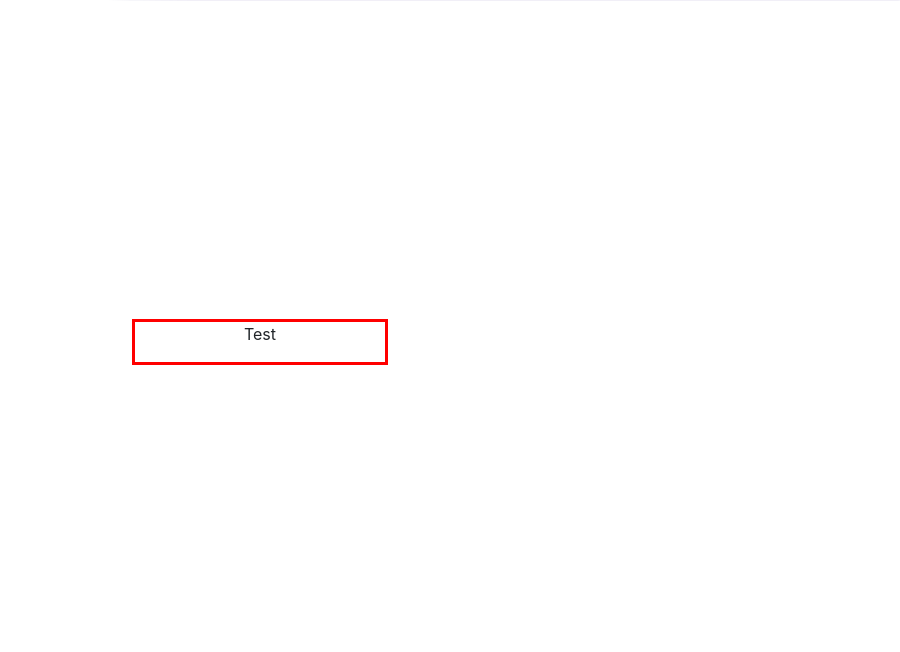
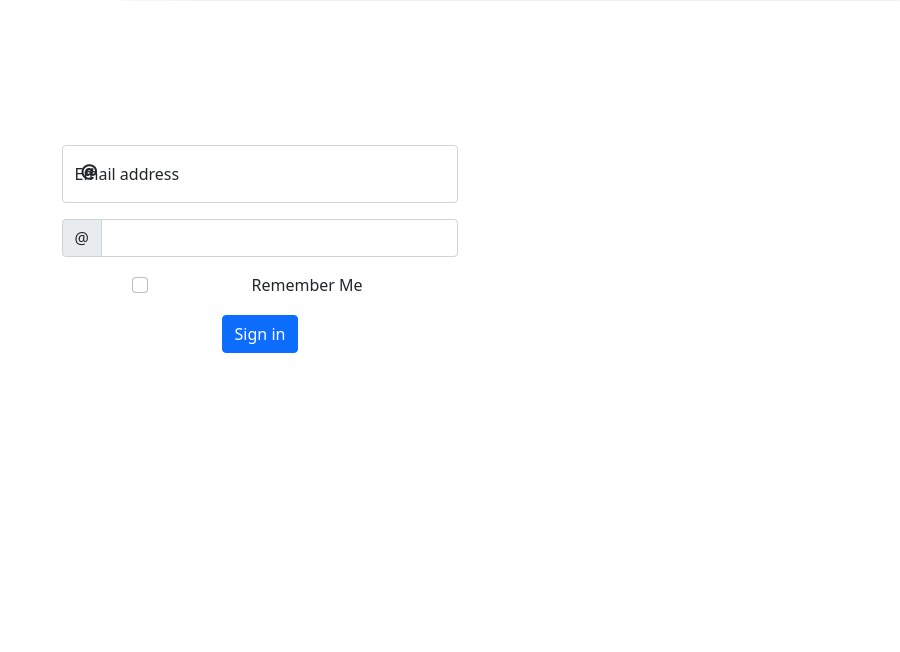
Before and after one commit to ErosiousHarsh/LMS-WebApp, a PHP site: page / in a window 1280 px wide. Shown: the part 81-733 px from the top of the page, without its empty margins (380-1280 px from the left). Run offline with PHP 8.4, Linux system fonts and the light colour scheme.

Commit message:
possbile-EOL

```diff
--- a/css/bootstrap.php
+++ b/css/bootstrap.php
@@ -1,4 +1,5 @@
 <meta charset="utf-8">
 <meta name="viewport" content="width=device-width, initial-scale=1, shrink-to-fit=no">
-<link rel="stylesheet" href="https://stackpath.bootstrapcdn.com/bootstrap/4.4.1/css/bootstrap.min.css" integrity="sha384-Vkoo8x4CGsO3+Hhxv8T/Q5PaXtkKtu6ug5TOeNV6gBiFeWPGFN9MuhOf23Q9Ifjh" crossorigin="anonymous">
+<link href="https://cdn.jsdelivr.net/npm/bootstrap@5.0.0-beta2/dist/css/bootstrap.min.css" rel="stylesheet" integrity="sha384-BmbxuPwQa2lc/FVzBcNJ7UAyJxM6wuqIj61tLrc4wSX0szH/Ev+nYRRuWlolflfl" crossorigin="anonymous">
+<link rel="stylesheet" href="https://cdnjs.cloudflare.com/ajax/libs/font-awesome/5.15.2/css/all.min.css" integrity="sha512-HK5fgLBL+xu6dm/Ii3z4xhlSUyZgTT9tuc/hSrtw6uzJOvgRr2a9jyxxT1ely+B+xFAmJKVSTbpM/CuL7qxO8w==" crossorigin="anonymous" />
 <link rel="stylesheet" href="css/stylesheet.css">
--- a/css/stylesheet.css
+++ b/css/stylesheet.css
@@ -1,23 +1,21 @@
+
 @font-face {
     font-family: 'heading';
     src: url('../fonts/Neufreit.otf');
 }
 #fullSection {
-    /* background-image: url('../images/back.png'); */
     position: absolute;
-    /* background-color: #ADD8E6; */
+    /* background-color: rgba(37, 0, 221, .6); */
     height: 100%;
     width: 100%;
-    background-size: 200px;
-    border-top-right-radius: 70% 40em;
-    border-top-left-radius: 100% 30em;
-    border-bottom-left-radius: 70% 30em;
-    border-bottom-right-radius: 50% 20em;
+    border-top-right-radius: 100% 100%;
+    border-top-left-radius: 100% 100%;
+    border-bottom-left-radius: 100% 100%;
+    border-bottom-right-radius: 100% 100%;
 }
 #imgTop {
     position: absolute;
     background-image: url('../images/topCropped.png');
-
     border-bottom-left-radius: 45% 100%;
 }
 #imgBottom {
@@ -29,7 +27,7 @@
 }
 #imgTop, #imgBottom {
     filter: blur(1px);
-    box-shadow: 0 3000px rgba(27, 0, 161, 0.6) inset;
+    box-shadow: 0 3000px rgba(37, 0, 221, 0.6) inset;
     background-size: contain;
     width: 100%;
 }
@@ -38,12 +36,15 @@
         height: 8%;
     }
     #topText {
-        font-size: 8vw!important;
-        /* margin-right: .4em; */
-        left: 12%!important;
+        font-size: 6vw!important;
+        left: 30%!important;
     }
     #imgBottom {
         height: 7%;
+    }
+    #divLogin {
+        top: 18%;
+        width: 90%;
     }
 }
 @media(min-width: 767px) {
@@ -56,6 +57,10 @@
     }
     #imgBottom {
         height: 8%;
+    }
+    #divLogin {
+        top: 25%;
+        width: 35%;
     }
 }
 #topText {
@@ -73,12 +78,16 @@
     word-wrap: break-word;
 }
 #divLogin {
-    border: .2em;
-    width: 20%;
-    border-style: solid;
-    border-color: red;
+    padding: 2%;
+    border: .2rem;
+    /* border-style: solid;
+    border-color: blue; */
     margin: auto;
     position: relative;
-    top: 50%;
     text-align: center;
 }
+.email {
+    position: absolute;
+    top: 33%;
+    right: 91%;
+}
--- a/index.php
+++ b/index.php
@@ -9,17 +9,38 @@
     </title>
 
     <body>
-        <section id="fullSection">
-            <div id="Top">
+        <div id="fullSection">
+            <div id="top">
                 <p class="lead" id="topText">Welcome to LMS-Web</p>
                 <div id="imgTop"></div>
             </div>
             <div id="divLogin">
-                <p>Test</p>
+                <form>
+                    <div class="form-group form-floating mb-3 has-feedback">
+                        <i class="email fas fa-at"></i>
+                        <input type="email" class="form-control" id="floatingInput" placeholder="name@example.com">
+                        <label for="floatingInput">Email address</label>
+                    </div>
+                    <div class="input-group mb-3">
+                        <span class="input-group-text" id="basic-addon1">@</span>
+                        <input type="password" class="form-control" id="inputPassword3">
+                    </div>
+                    <div class="row mb-3">
+                        <div class="col-sm-10 offset-sm-2">
+                        <div class="form-check">
+                            <input class="form-check-input" type="checkbox" id="gridCheck1">
+                            <label class="form-check-label" for="gridCheck1">
+                            Remember Me
+                            </label>
+                        </div>
+                        </div>
+                    </div>
+                    <button type="submit" class="btn btn-primary">Sign in</button>
+                </form>
             </div>
             <div id="imgBottom">
             </div>
-        </section>
+        </div>
         <?php require "js/js.php"; ?>
     </body>
 </html>
--- a/js/js.php
+++ b/js/js.php
@@ -1,4 +1,4 @@
 <script src="https://code.jquery.com/jquery-3.4.1.slim.min.js" integrity="sha384-J6qa4849blE2+poT4WnyKhv5vZF5SrPo0iEjwBvKU7imGFAV0wwj1yYfoRSJoZ+n" crossorigin="anonymous"></script>
 <script src="https://cdn.jsdelivr.net/npm/popper.js@1.16.0/dist/umd/popper.min.js" integrity="sha384-Q6E9RHvbIyZFJoft+2mJbHaEWldlvI9IOYy5n3zV9zzTtmI3UksdQRVvoxMfooAo" crossorigin="anonymous"></script>
-<script src="https://stackpath.bootstrapcdn.com/bootstrap/4.4.1/js/bootstrap.min.js" integrity="sha384-wfSDF2E50Y2D1uUdj0O3uMBJnjuUD4Ih7YwaYd1iqfktj0Uod8GCExl3Og8ifwB6" crossorigin="anonymous"></script>
+<script src="https://cdn.jsdelivr.net/npm/bootstrap@5.0.0-beta2/dist/js/bootstrap.bundle.min.js" integrity="sha384-b5kHyXgcpbZJO/tY9Ul7kGkf1S0CWuKcCD38l8YkeH8z8QjE0GmW1gYU5S9FOnJ0" crossorigin="anonymous"></script>
 <script src="js/scripts.js"></script>
```
